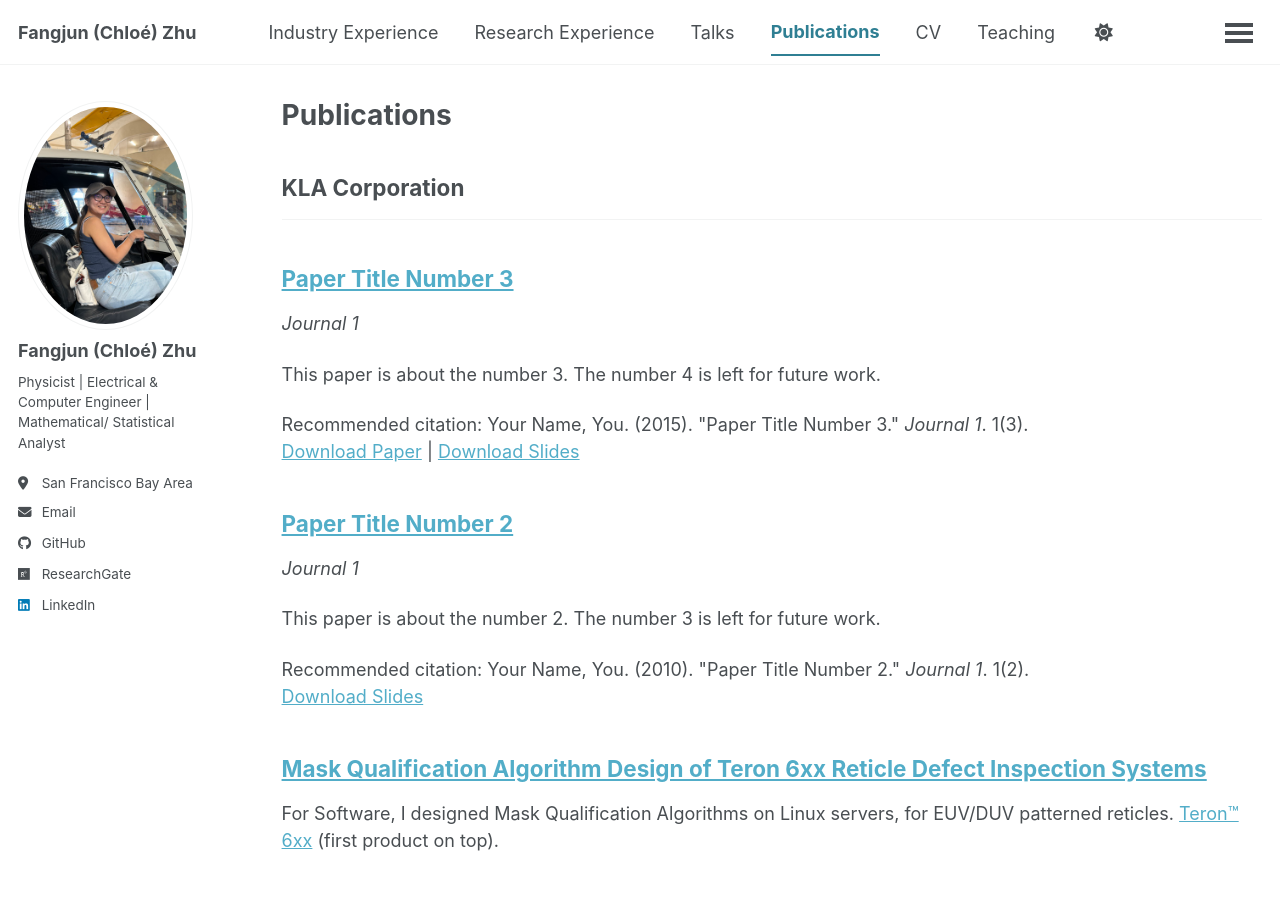
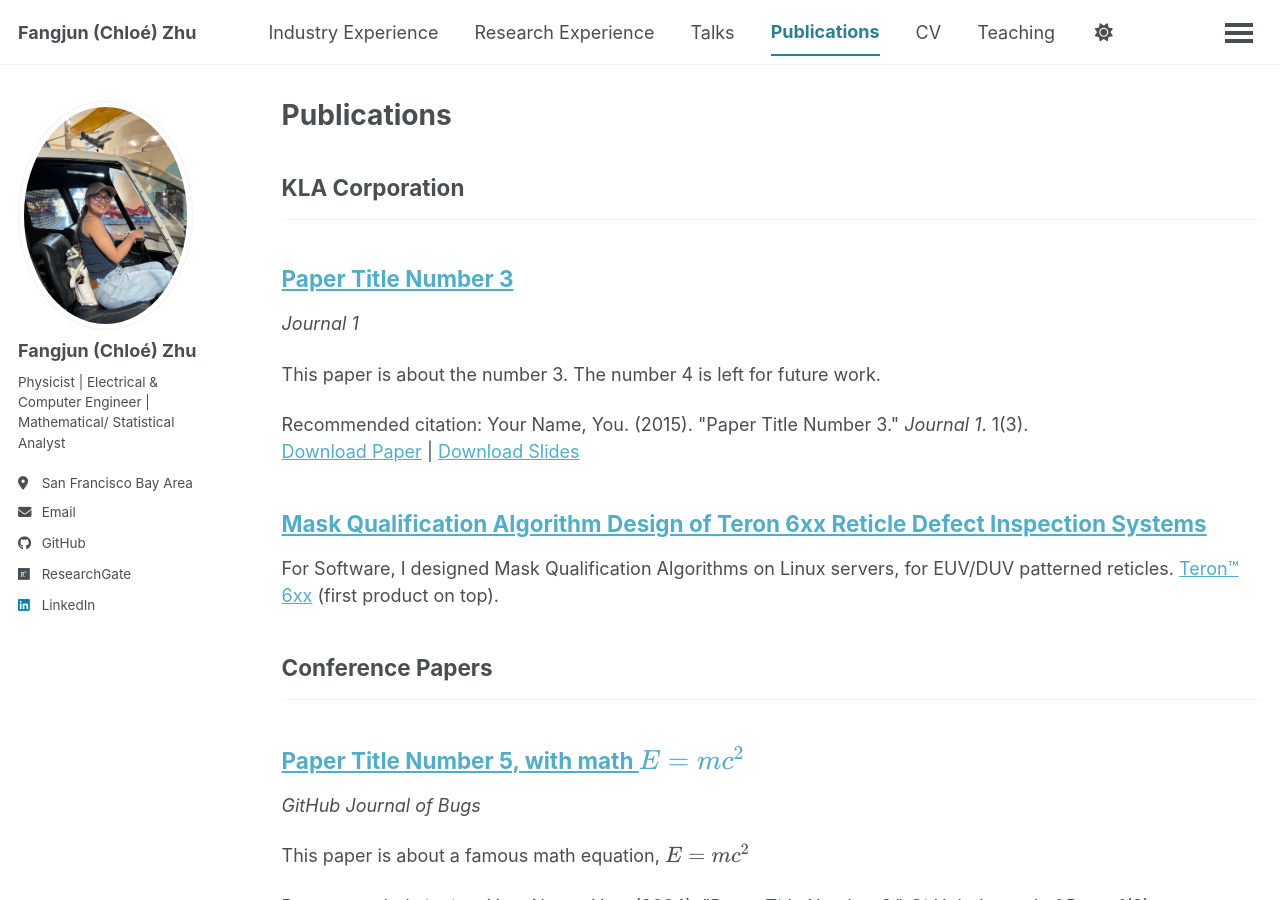
Before and after one commit to ChloeZhu1/ChloeZhu1.github.io, a Jekyll site: the page built from _pages/publications.html, in a window 1280 px wide and 900 px high. Built offline with Jekyll 4.4.1, drawn with Linux system fonts in a browser that asks for light colours; a script bundle is joined from its source files by our own code; library files that are not in the unit come from our copies; a file with an impossible date is left out.

Commit message:
Update 2010-10-01-paper-title-number-2.md

```diff
--- a/_publications/2010-10-01-paper-title-number-2.md
+++ b/_publications/2010-10-01-paper-title-number-2.md
@@ -4,7 +4,7 @@
 category: manuscripts
 permalink: /publication/2010-10-01-paper-title-number-2
 excerpt: 'This paper is about the number 2. The number 3 is left for future work.'
-date: 2010-10-01
+date:
 venue: 'Journal 1'
 slidesurl: 'https://academicpages.github.io/files/slides2.pdf'
 paperurl:
```
